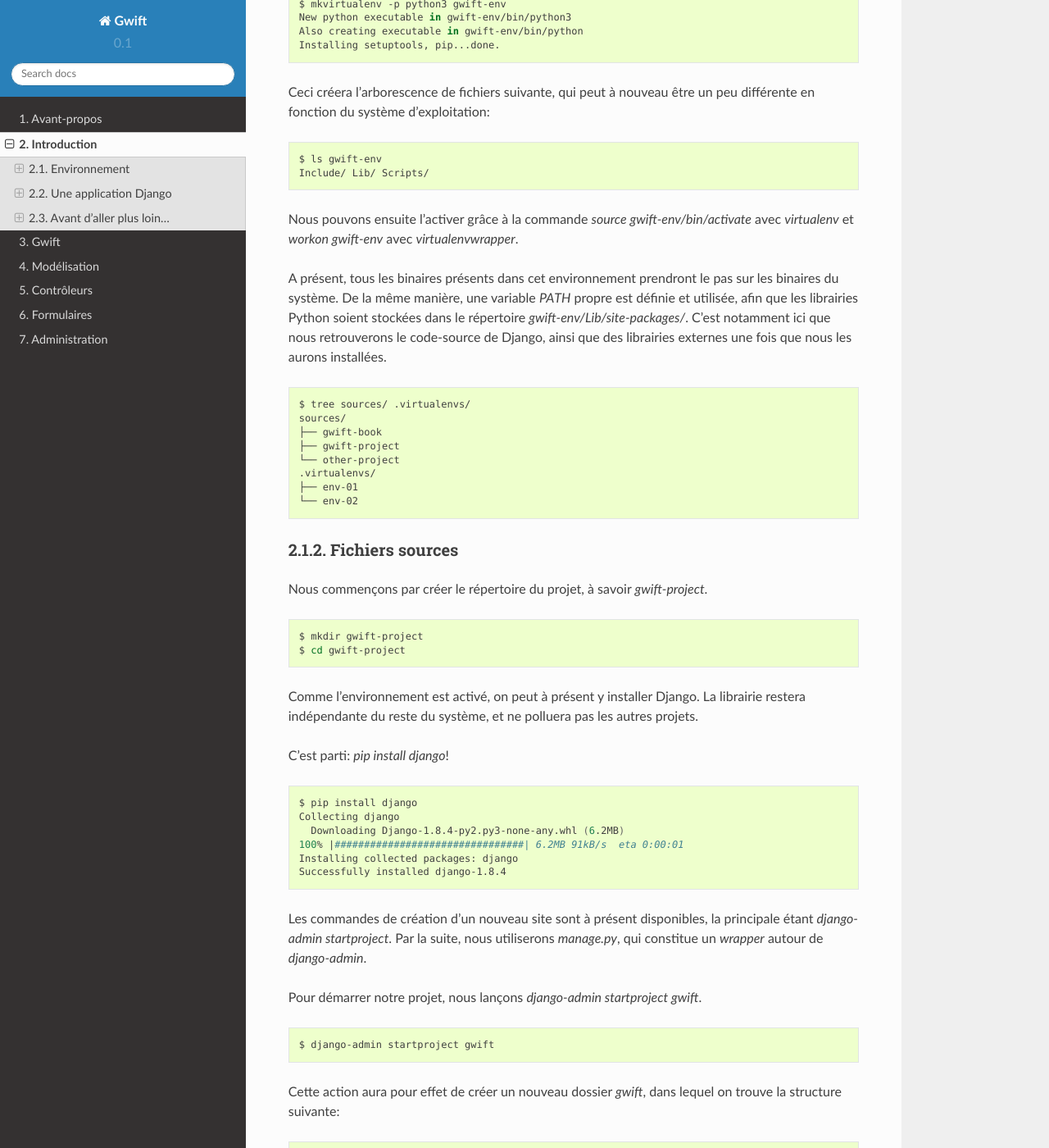
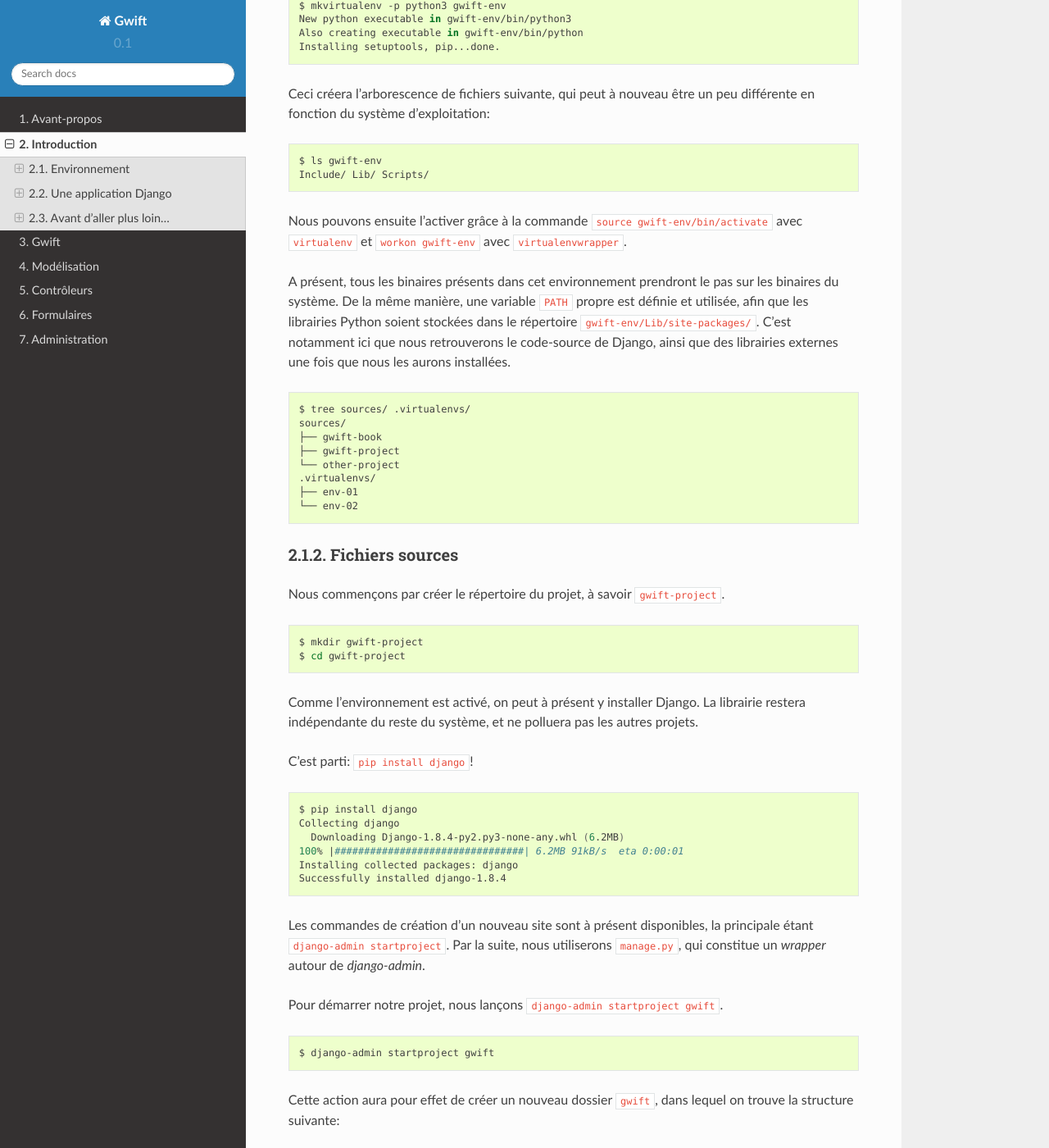
Before and after one commit to Grimbox/gwift-book, a Sphinx documentation site: the page built from source/intro.rst, in a window 1280 px wide and 1400 px high, scrolled down 1083 px. Shown: the whole window at 82% size. Built offline with Sphinx 7.4.7 and the Read the Docs theme 2.0.0, drawn with Linux system fonts in a browser that asks for light colours; some of the changed text lies outside the part shown.

Commit message:
fix double back-quotes

```diff
--- a/source/admin/advices.rst
+++ b/source/admin/advices.rst
@@ -11,7 +11,7 @@ Lors de la définition d'une nouvelle classe, et puisque l'ORM se base sur Activ
 Une représentation textuelle
 ============================
 
-Surcharger la fonction `def __str__(self)` sur la classe permettra de retourner une chaîne de caractère qui représentera l'instance de la classe. Cette information est utilisée un peu partout dans le code, et donnera une meilleure idée de ce qu'on manipule.
+Surcharger la fonction ``def __str__(self)`` sur la classe permettra de retourner une chaîne de caractère qui représentera l'instance de la classe. Cette information est utilisée un peu partout dans le code, et donnera une meilleure idée de ce qu'on manipule.
 En plus, c'est aussi ceci qui est appelé lorsque l'admin de Django historisera une action (et ceci sera inaltérable).
 
 URL absolue
--- a/source/intro/01-prerequisites.rst
+++ b/source/intro/01-prerequisites.rst
@@ -13,7 +13,7 @@ Les morceaux de code seront développés pour Python3.4+ et Django 1.8+. Ils né
 Création de l'environnement
 ===========================
 
-Commencez par créer un environnement virtuel, afin d'y stocker les dépendances. Vérifiez dans votre fichier `~/.bashrc` (ou tout fichier lancé au démarrage de votre session) que la variable ``WORKON_HOME`` est bien définie. Faites ensuite un `source` sur le fichier `virtualenvwrapper.sh` (à adapter en fonction de votre distribution):
+Commencez par créer un environnement virtuel, afin d'y stocker les dépendances. Vérifiez dans votre fichier ``~/.bashrc`` (ou tout fichier lancé au démarrage de votre session) que la variable ``WORKON_HOME`` est bien définie. Faites ensuite un ``source`` sur le fichier ``virtualenvwrapper.sh`` (à adapter en fonction de votre distribution):
 
 .. code-block:: shell
 
@@ -26,7 +26,7 @@ Commencez par créer un environnement virtuel, afin d'y stocker les dépendances
 
 L'intérêt de ceci ? Ne pas devoir se soucier de l'emplacement des environnements virtuels, et pouvoir entièrement les découpler des sources sur lesquelles vous travaillez, en plus d'isoler le code, de créer un containeur pour les dépendances et d'être indépendant des librairies tierces déjà installées sur le système.
 
-Lancez `mkvirtualenv gwift-env`.
+Lancez ``mkvirtualenv gwift-env``.
 
 .. code-block:: shell
 
@@ -42,9 +42,9 @@ Ceci créera l'arborescence de fichiers suivante, qui peut à nouveau être un p
     $ ls gwift-env
     Include/ Lib/ Scripts/
 
-Nous pouvons ensuite l'activer grâce à la commande `source gwift-env/bin/activate` avec `virtualenv` et `workon gwift-env` avec `virtualenvwrapper`.
+Nous pouvons ensuite l'activer grâce à la commande ``source gwift-env/bin/activate`` avec ``virtualenv`` et ``workon gwift-env`` avec ``virtualenvwrapper``.
 
-A présent, tous les binaires présents dans cet environnement prendront le pas sur les binaires du système. De la même manière, une variable *PATH* propre est définie et utilisée, afin que les librairies Python soient stockées dans le répertoire `gwift-env/Lib/site-packages/`. C'est notamment ici que nous retrouverons le code-source de Django, ainsi que des librairies externes une fois que nous les aurons installées.
+A présent, tous les binaires présents dans cet environnement prendront le pas sur les binaires du système. De la même manière, une variable ``PATH`` propre est définie et utilisée, afin que les librairies Python soient stockées dans le répertoire ``gwift-env/Lib/site-packages/``. C'est notamment ici que nous retrouverons le code-source de Django, ainsi que des librairies externes une fois que nous les aurons installées.
 
 .. code-block:: shell
 
@@ -60,7 +60,7 @@ A présent, tous les binaires présents dans cet environnement prendront le pas
 Fichiers sources
 ================
 
-Nous commençons par créer le répertoire du projet, à savoir `gwift-project`.
+Nous commençons par créer le répertoire du projet, à savoir ``gwift-project``.
 
 .. code-block:: shell
 
@@ -69,7 +69,7 @@ Nous commençons par créer le répertoire du projet, à savoir `gwift-project`.
 
 Comme l'environnement est activé, on peut à présent y installer Django. La librairie restera indépendante du reste du système, et ne polluera pas les autres projets.
 
-C'est parti: `pip install django`!
+C'est parti: ``pip install django``!
 
 .. code-block:: shell
 
@@ -80,15 +80,15 @@ C'est parti: `pip install django`!
     Installing collected packages: django
     Successfully installed django-1.8.4
 
-Les commandes de création d'un nouveau site sont à présent disponibles, la principale étant `django-admin startproject`. Par la suite, nous utiliserons `manage.py`, qui constitue un *wrapper* autour de `django-admin`.
+Les commandes de création d'un nouveau site sont à présent disponibles, la principale étant ``django-admin startproject``. Par la suite, nous utiliserons ``manage.py``, qui constitue un *wrapper* autour de `django-admin`.
 
-Pour démarrer notre projet, nous lançons `django-admin startproject gwift`.
+Pour démarrer notre projet, nous lançons ``django-admin startproject gwift``.
 
 .. code-block:: shell
 
     $ django-admin startproject gwift
 
-Cette action aura pour effet de créer un nouveau dossier `gwift`, dans lequel on trouve la structure suivante:
+Cette action aura pour effet de créer un nouveau dossier ``gwift``, dans lequel on trouve la structure suivante:
 
 .. code-block:: shell
 
@@ -111,14 +111,14 @@ Chacun de ces fichiers sert à:
 Gestion des dépendances
 =======================
 
-Comme nous venons d'ajouter une dépendance à notre projet, nous allons créer un fichier reprenant tous les dépendances de notre projet. Ceux-ci sont placés normalement dans un fichier `requirements.txt`. Dans un premier temps, ce fichier peut être placé directement à la racine du projet, mais on préférera rapidement le déplacer dans un sous-répertoire spécifique (`requirements`), afin de grouper les dépendances en fonction de leur utilité:
+Comme nous venons d'ajouter une dépendance à notre projet, nous allons créer un fichier reprenant tous les dépendances de notre projet. Ceux-ci sont placés normalement dans un fichier ``requirements.txt``. Dans un premier temps, ce fichier peut être placé directement à la racine du projet, mais on préférera rapidement le déplacer dans un sous-répertoire spécifique (``requirements``), afin de grouper les dépendances en fonction de leur utilité:
 
- * `base.txt`
- * `dev.txt`
- * `staging.txt`
- * `production.txt`
+ * ``base.txt``
+ * ``dev.txt``
+ * ``staging.txt``
+ * ``production.txt``
 
-Au début de chaque fichier, il suffira d'ajouter la ligne `-r base.txt`, puis de lancer l'installation grâce à un `pip install -r <nom du fichier>`. De cette manière, il est tout à fait acceptable de n'installer `flake8` et `django-debug-toolbar` qu'en développement par exemple.  Dans l'immédiat, ajoutez simplement `django` dans le fichier `requirements/base.txt`.
+Au début de chaque fichier, il suffira d'ajouter la ligne ``-r base.txt``, puis de lancer l'installation grâce à un ``pip install -r <nom du fichier>``. De cette manière, il est tout à fait acceptable de n'installer `flake8` et `django-debug-toolbar` qu'en développement par exemple.  Dans l'immédiat, ajoutez simplement ``django`` dans le fichier ``requirements/base.txt``.
 
 .. code-block:: shell
 
--- a/source/intro/02-create-django-app.rst
+++ b/source/intro/02-create-django-app.rst
@@ -14,11 +14,11 @@ On voit bien ici le principe de **contexte**: l'application viendra avec son mod
 Gestion
 =======
 
-Comme expliqué un peu plus haut, le fichier `manage.py` est un *wrapper* sur les commandes `django-admin`. A partir de maintenant, nous n'utiliserons plus que celui-là pour tout ce qui touchera à la gestion de notre projet:
+Comme expliqué un peu plus haut, le fichier ``manage.py`` est un *wrapper* sur les commandes `django-admin`. A partir de maintenant, nous n'utiliserons plus que celui-là pour tout ce qui touchera à la gestion de notre projet:
 
- * `manage.py check` pour vérifier que votre projet ne rencontre aucune erreur
- * `manage.py runserver` pour lancer un serveur de développement
- * `manage.py test` pour découvrir les tests unitaires disponibles et les lancer.
+ * ``manage.py check`` pour vérifier que votre projet ne rencontre aucune erreur
+ * ``manage.py runserver`` pour lancer un serveur de développement
+ * ``manage.py test`` pour découvrir les tests unitaires disponibles et les lancer.
 
 La liste complète peut être affichée avec `manage.py help`. Vous remarquerez que ces commandes sont groupées:
 
```
